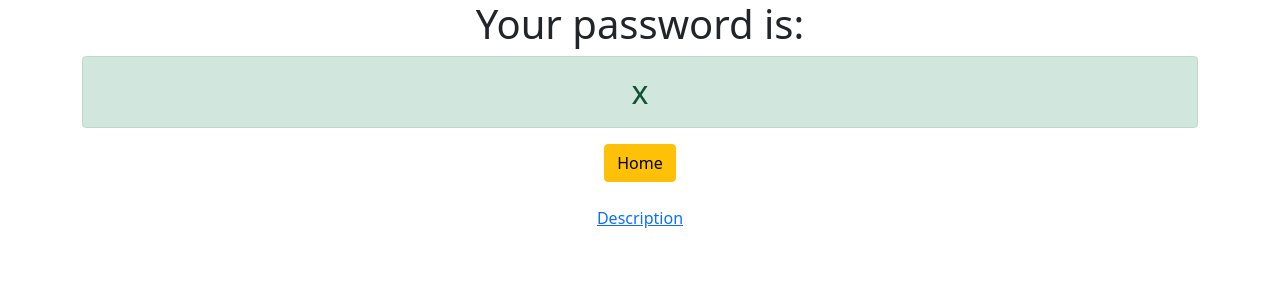
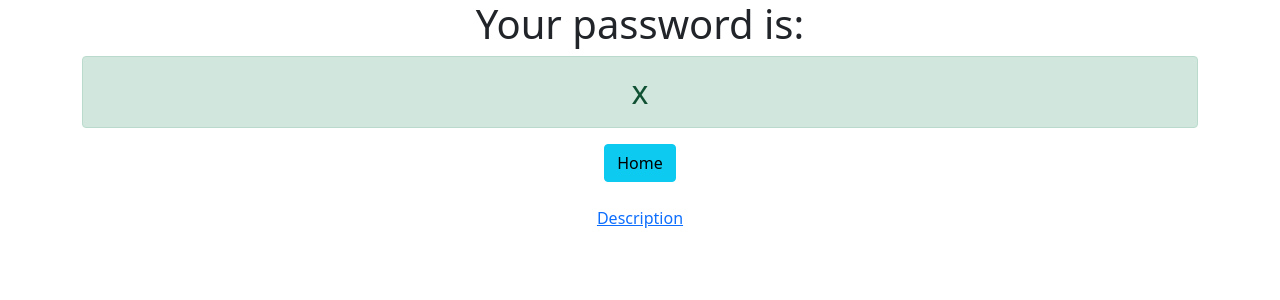
Before and after one commit to moskalchukvs/django3-password-generator, a Django app: template generator/templates/generator/password.html in a window 1280 px wide. Shown: the top 300 px of the page. Run offline with Django 4.2, Linux system fonts and the light colour scheme; the template is opened without the code that fills it: most values are stand-ins (such as "Sample title", 1, 10 or a date in 2020).

Commit message:
I make some changes

```diff
--- a/generator/templates/generator/password.html
+++ b/generator/templates/generator/password.html
@@ -5,7 +5,7 @@
 <h1>Your password is:</h1>
 <h2 class="alert alert-success">{{ password }}</h2>
 
-<a href="{% url 'home' %}" class="btn btn-warning">Home</a>
+<a href="{% url 'home' %}" class="btn btn-info">Home</a>
 <br>
 <br>
 <a href="{% url 'description' %}">Description</a>
--- a/password_generator/settings.py
+++ b/password_generator/settings.py
@@ -20,7 +20,7 @@ BASE_DIR = Path(__file__).resolve().parent.parent
 # See https://docs.djangoproject.com/en/4.0/howto/deployment/checklist/
 
 # SECURITY WARNING: keep the secret key used in production secret!
-SECRET_KEY = 'django-insecure-%&p$t99f&gt6pg0uw3f3i8rb+=raz7!!g*4t^#d*3f0s-4ka=)'
+SECRET_KEY = 'django-insecure-%&p$t99f&gt6pg0uw3f3iolioli8rb+=raz7!!g*4t^#d*3f0s-4ka=)'
 
 # SECURITY WARNING: don't run with debug turned on in production!
 DEBUG = True
```
